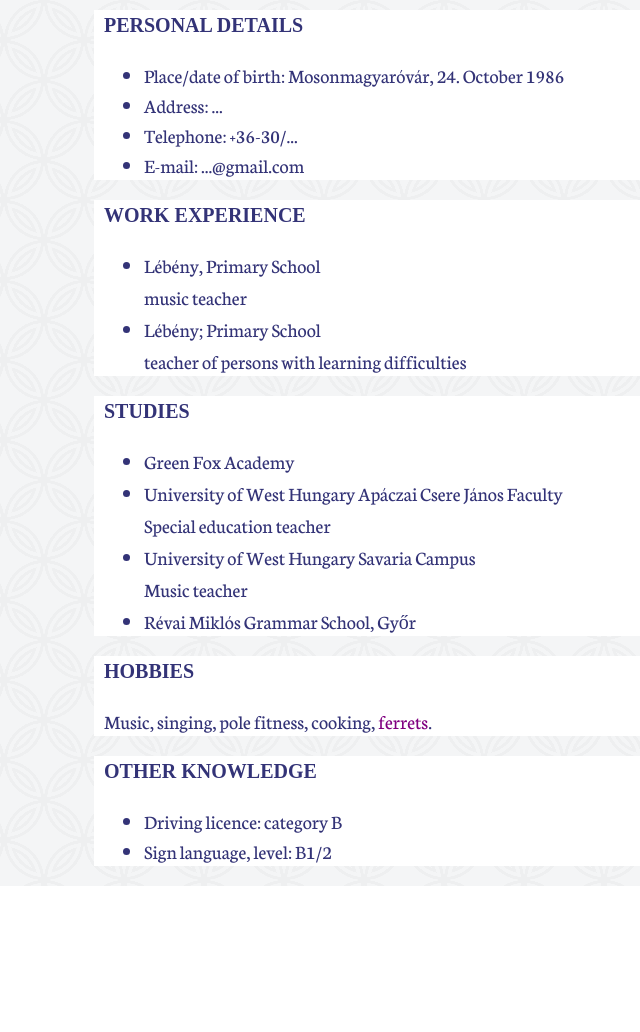
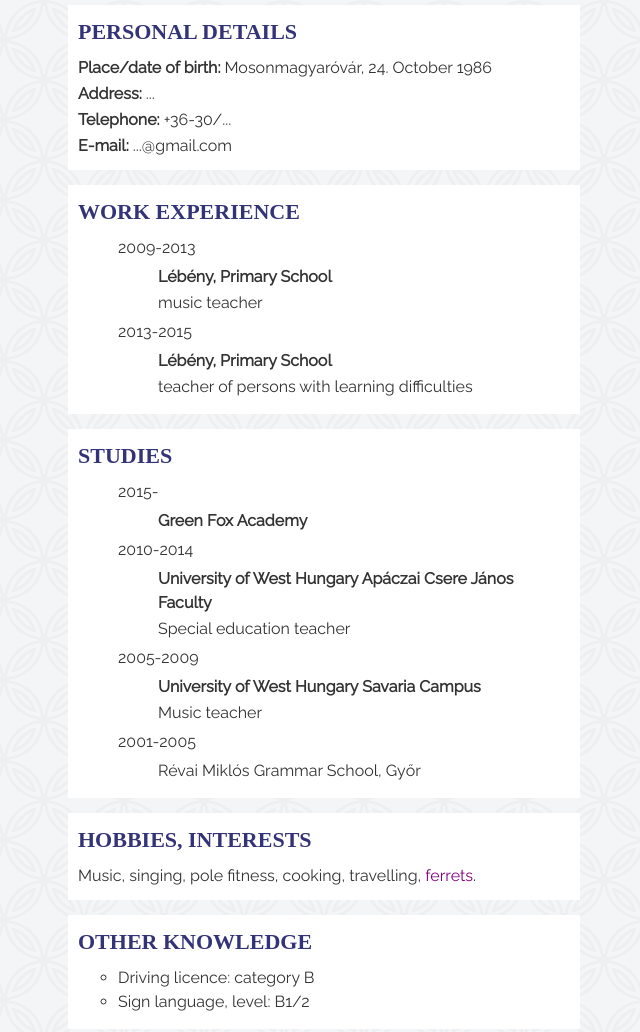
Before and after one commit to green-fox-academy/frankedus, a plain HTML site: page week-1/day-4/cv/index.html in a window 1280 px wide. Shown: the part 560-1592 px from the top of the page, without its empty margins (316-956 px from the left). Before the commit the page ends 1446 px from the top, so only its background shows below. Drawn offline with Linux system fonts and the light colour scheme; a web font is replaced by a local one.

Commit message:
cv workshop end

```diff
--- a/week-1/day-4/cv/index.html
+++ b/week-1/day-4/cv/index.html
@@ -3,7 +3,7 @@
   <head>
     <meta charset="utf-8">
     <title>CV-Edina Frank</title>
-    <link href='https://fonts.googleapis.com/css?family=Alice|Neuton' rel='stylesheet' type='text/css'>    <link rel="stylesheet" href="style.css">
+    <link href='https://fonts.googleapis.com/css?family=Alice|Raleway' rel='stylesheet' type='text/css'>    <link rel="stylesheet" href="style.css">
   </head>
 
   <body>
@@ -17,84 +17,112 @@
 
       <section>
         <h3>
-          PERSONAL DETAILS
+          Personal details
         </h3>
 
-        <ul>
-          <li>Place/date of birth:	Mosonmagyaróvár, 24. October 1986</li>
-          <li>Address:	...</li>
-          <li>Telephone:	+36-30/...</li>
-          <li>E-mail:	...@gmail.com</li>
-        </ul>
+          <p><b>Place/date of birth:</b>	Mosonmagyaróvár, 24. October 1986</p>
+          <p><b>Address:</b>	...</p>
+          <p><b>Telephone:</b>	+36-30/...</p>
+          <p><b>E-mail:</b>	...@gmail.com</p>
       </section>
 
       <section>
         <h3>
-          WORK EXPERIENCE
+          Work experience
         </h3>
 
         <ul>
           <li>
-            <p>Lébény, Primary School</p>
-            <p>music teacher</p>
+            <p>2009-2013</p>
+            <ul>
+              <li>
+                <p><b>Lébény, Primary School</b></p>
+              </li>
+              <li>
+                <p>music teacher</p>
+              </li>
+            </ul>
           </li>
+
           <li>
-            <p>Lébény; Primary School</p>
-            <p>teacher of persons with learning difficulties</p>
+            <p>2013-2015</p>
+            <ul>
+              <li>
+                <p><b>Lébény, Primary School</b></p>
+              </li>
+              <li>
+                <p>teacher of persons with learning difficulties</p>
+              </li>
+            </ul>
           </li>
         </ul>
       </section>
 
       <section>
         <h3>
-          STUDIES
+          Studies
         </h3>
 
         <ul>
           <li>
-            Green Fox Academy
+            <p>2015-</p>
+            <ul>
+              <li>
+                <p><b>Green Fox Academy</b></p>
+              </li>
+            </ul>
           </li>
 
           <li>
             <p>
-              University of West Hungary Apáczai Csere János Faculty
+              2010-2014
             </p>
-          	<p>
-              Special education teacher
-            </p>
+            <ul>
+              <li>
+                <p><b>University of West Hungary Apáczai Csere János Faculty</b></p>
+              </li>
+              <li>
+          	    <p>Special education teacher</p>
+              </li>
+            </ul>
           </li>
 
           <li>
             <p>
-              University of West Hungary Savaria Campus
+              2005-2009
             </p>
-          	<p>
-              Music teacher
-            </p>
+            <ul>
+              <li>
+                <p><b>University of West Hungary Savaria Campus</b></p>
+              </li>
+              <li>
+          	     <p>Music teacher</p>
+              </li>
+            </ul>
           </li>
 
           <li>
-            Révai Miklós Grammar School, Győr
-          </li>
-        </ul>
+            <p>2001-2005</p>
+            <ul>
+              <li>
+                <p>Révai Miklós Grammar School, Győr</p>
+              </li>
+            </ul>
       </section>
 
       <section>
         <h3>
-          HOBBIES
+          Hobbies, interests
         </h3>
-
-          <p>
-            Music, singing, pole fitness, cooking, <a href= 'images/zeno.jpg'> ferrets</a>.
-          </p>
+          <p>Music, singing, pole fitness, cooking, travelling,<a href= 'images/zeno.jpg'> ferrets</a>.</p>
       </section>
 
       <section>
         <h3>
-          OTHER KNOWLEDGE
+          Other knowledge
         </h3>
 
-        <ul>
+        <ul class="others">
           <li>
             Driving licence: category B
           </li>
--- a/week-1/day-4/cv/style.css
+++ b/week-1/day-4/cv/style.css
@@ -1,8 +1,8 @@
 body {
   background-image: url(images/pattern.png);
-  color: #337;
-  font-family: Neuton;
-  font-size: 20px;
+  color: #333;
+  font-family: 'Raleway', sans-serif;
+  font-size: 16px;
   line-height: 1.5;
   margin: 0px;
 }
@@ -11,12 +11,23 @@ header {
   background-image: url(images/fe1.jpg);
   background-position: center;
   background-size: cover;
+  color: white;
   height: 550px;
-  color: white;
+  width: auto;
+}
+
+section {
+  background-color: white;
+  margin-top: 15px;
+  margin-bottom: 15px;
+  padding-left: 10px;
+  padding-right: 10px;
+  padding-top: 10px;
+  padding-bottom: 10px;
 }
 
 h1 {
-  font-family: Alice;
+  font-family: 'Alice';
   font-size: 70px;
   line-height: 520px;
   margin: 0px;
@@ -24,22 +35,19 @@ h1 {
   text-align:center;
 }
 
-section {
-  margin-left: 90px;
-  background-color: white;
-  padding-left: 10px;
-  padding-right: 10px;
+h3 {
+  color: #337;
+  font-family: 'Alice';
+  font-size: 22px;
+  margin-top: 0;
+  margin-bottom: 8px;
+  text-transform: uppercase;
 }
 
-.wrap {
-  max-width: 50%;
-  margin: auto;
-  overflow: auto;
-}
-
-h3 {
-  font-family:Alice;
-  font-size: 20px;
+ul {
+  margin-top: 5px;
+  margin-bottom: 5px;
+  list-style-type: none;
 }
 
 p {
@@ -51,3 +59,13 @@ a {
   text-decoration: none;
   color: purple;
 }
+
+.wrap {
+  max-width: 40%;
+  margin: auto;
+  overflow: auto;
+}
+
+.others {
+  list-style-type: circle;
+}
```
Also changed, not shown: week-1/day-4/cv/images/fe.jpg, week-1/day-4/cv/images/fe1.jpg (deleted).
